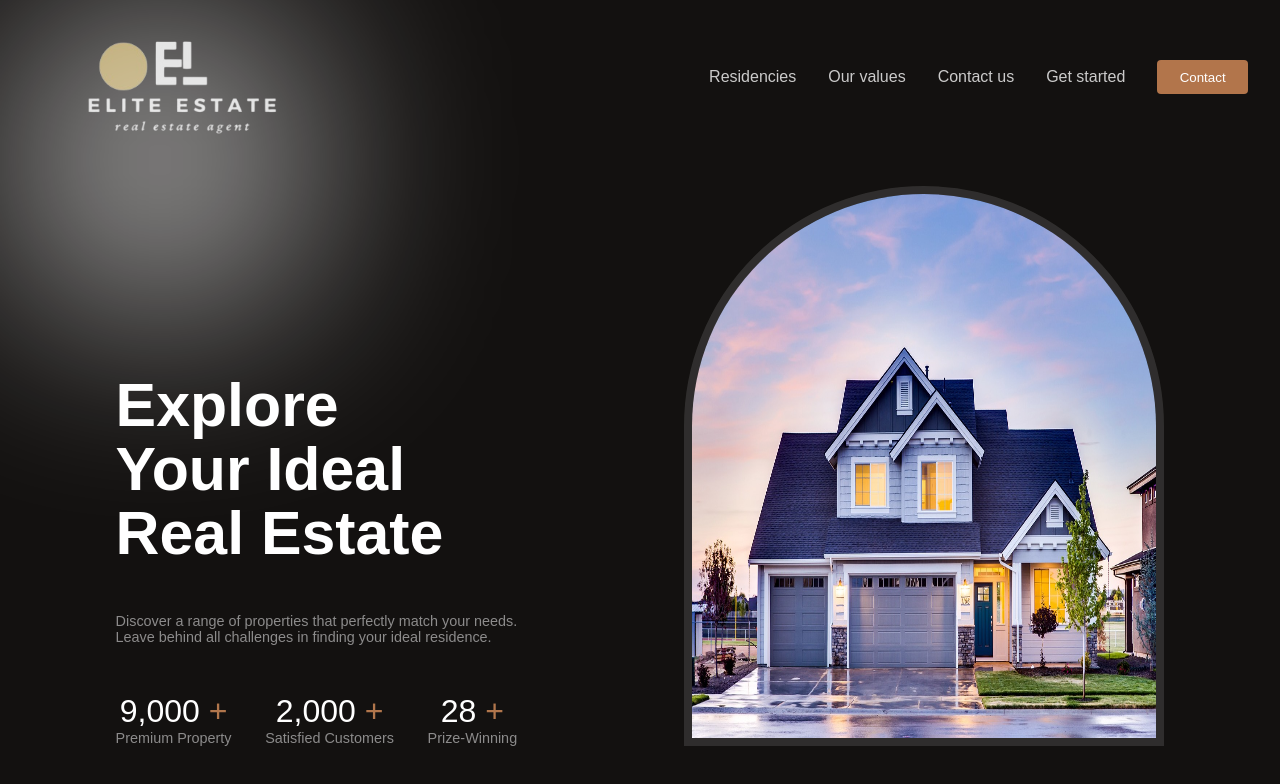
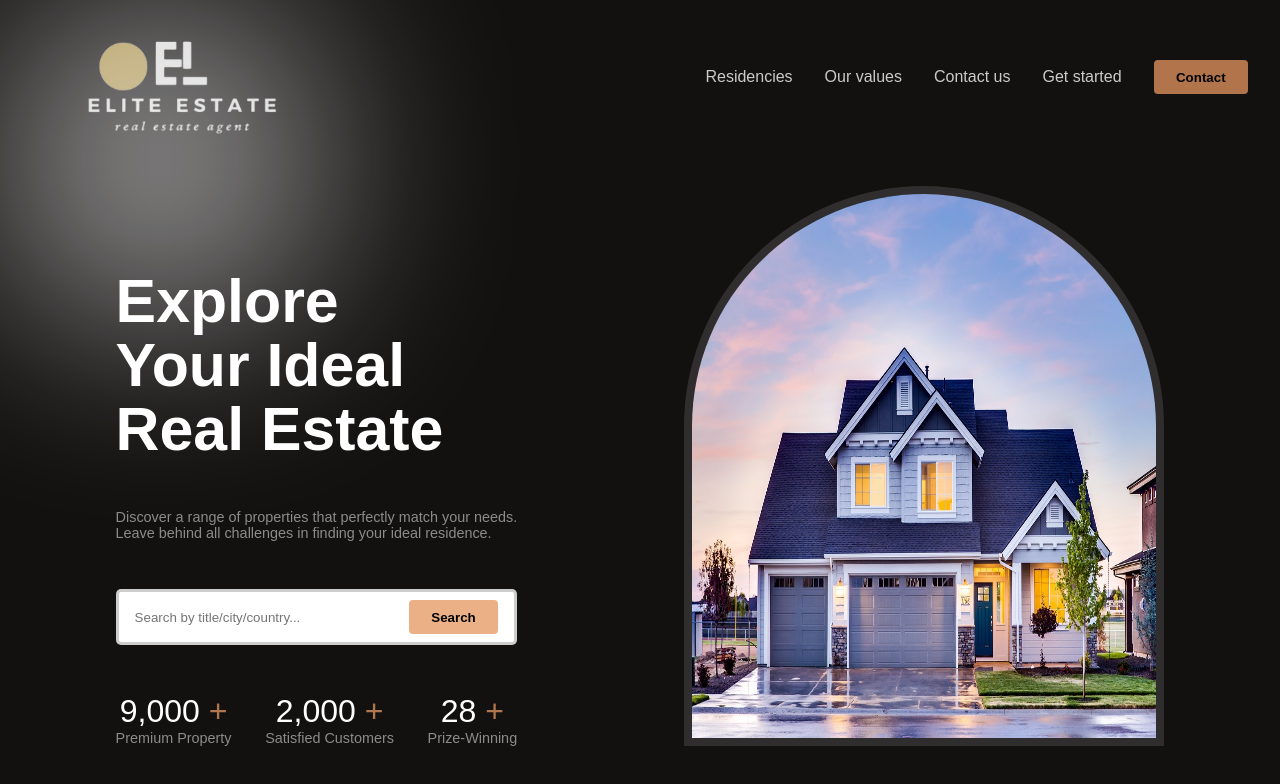
Before and after one commit to OumouDi/React-Real-Estate-Website, a React (Create React App) app: page / in a window 1280 px wide. Shown: the top 784 px of the page. Built offline with nearby package versions, Linux system fonts and the light colour scheme.

Commit message:
searchbar

```diff
--- a/src/components/hero/Hero.jsx
+++ b/src/components/hero/Hero.jsx
@@ -2,6 +2,7 @@ import "./hero.css";
 import CountUp from "react-countup";
 import { motion } from "framer-motion";
 import heroimage from "../../assets/hero-image.jpg";
+import SearchBar from "../searchBar/SearchBar";
 
 const Hero = () => {
   return (
@@ -32,6 +33,7 @@ const Hero = () => {
               Leave behind all challenges in finding your ideal residence.
             </span>
           </div>
+          <SearchBar />
 
           <div className="flexCenter stats">
             <div className="flexColCenter stat">
--- a/src/components/hero/hero.css
+++ b/src/components/hero/hero.css
@@ -47,6 +47,10 @@
 .stat > :nth-child(1) > :last-child {
   color: rgba(230, 151, 95, 0.752);
 }
+
+button .search{
+    color: black;
+}
 /* right side */
 
 .image-container {
--- /dev/null
+++ b/src/components/searchBar/SearchBar.jsx
@@ -0,0 +1,16 @@
+import React from "react";
+
+
+const SearchBar = () => {
+  return (
+    <div className="flexCenter search-bar">
+      <input
+        placeholder="Search by title/city/country..."
+        type="text"
+      />
+      <button className="button">Search</button>
+    </div>
+  );
+};
+
+export default SearchBar;
--- a/src/index.css
+++ b/src/index.css
@@ -85,7 +85,8 @@ a {
 .button {
   font-weight: 500;
   padding: 0.6rem 1.4rem;
-  color: white;
+  color: black;
+  font-weight: bold;
   background: rgba(230, 151, 95, 0.752);
   border: none;
   border-radius: 4px;
```
